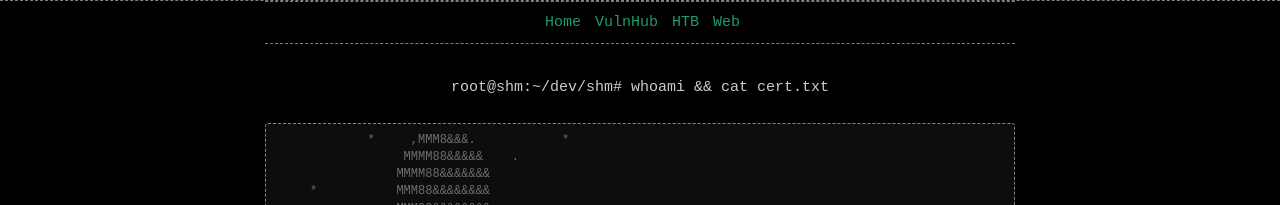
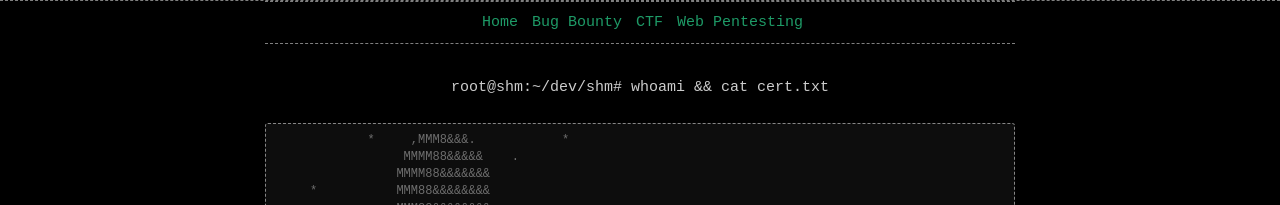
Before and after one commit to wizoutsugar/wizoutsugar.github.io, a Jekyll site: the page built from index.md, in a window 1280 px wide. Shown: the top 205 px of the page. Built offline with Jekyll 4.4.1, drawn with Linux system fonts in a browser that asks for light colours.

Commit message:
Update header.html

```diff
--- a/_includes/header.html
+++ b/_includes/header.html
@@ -3,9 +3,9 @@
     <div class="menu">
       <ul>
           <li><a href="{{ site.baseurl }}/">Home</a></li>
-          <li><a href="{{ site.baseurl }}/vulnhub">VulnHub</a></li>
-          <li><a href="{{ site.baseurl }}/htb">HTB</a></li>
-	  <li><a href="{{ site.baseurl }}/web">Web</a></li>
+          <li><a href="{{ site.baseurl }}/bugbounty">Bug Bounty</a></li>
+          <li><a href="{{ site.baseurl }}/CTF">CTF</a></li>
+	  <li><a href="{{ site.baseurl }}/web">Web Pentesting</a></li>
       </ul>
     </div>
   </div>
```
